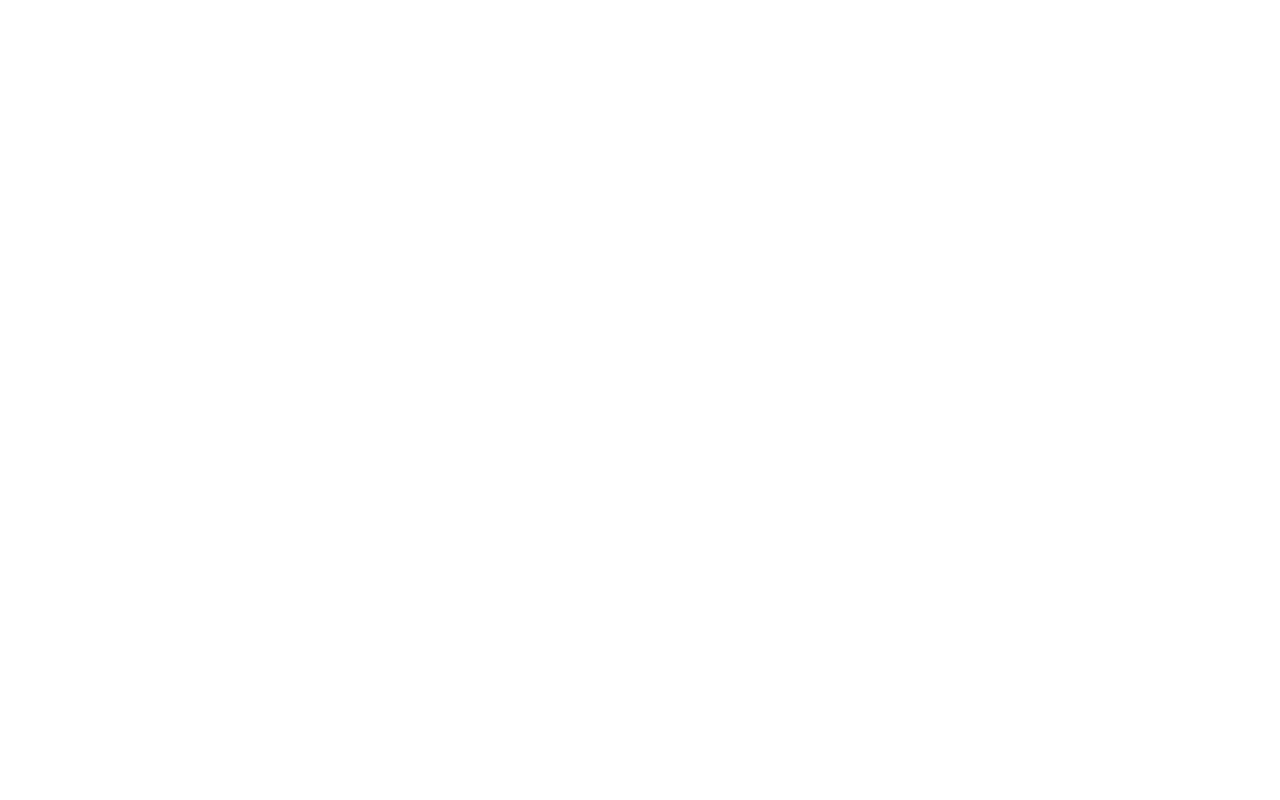
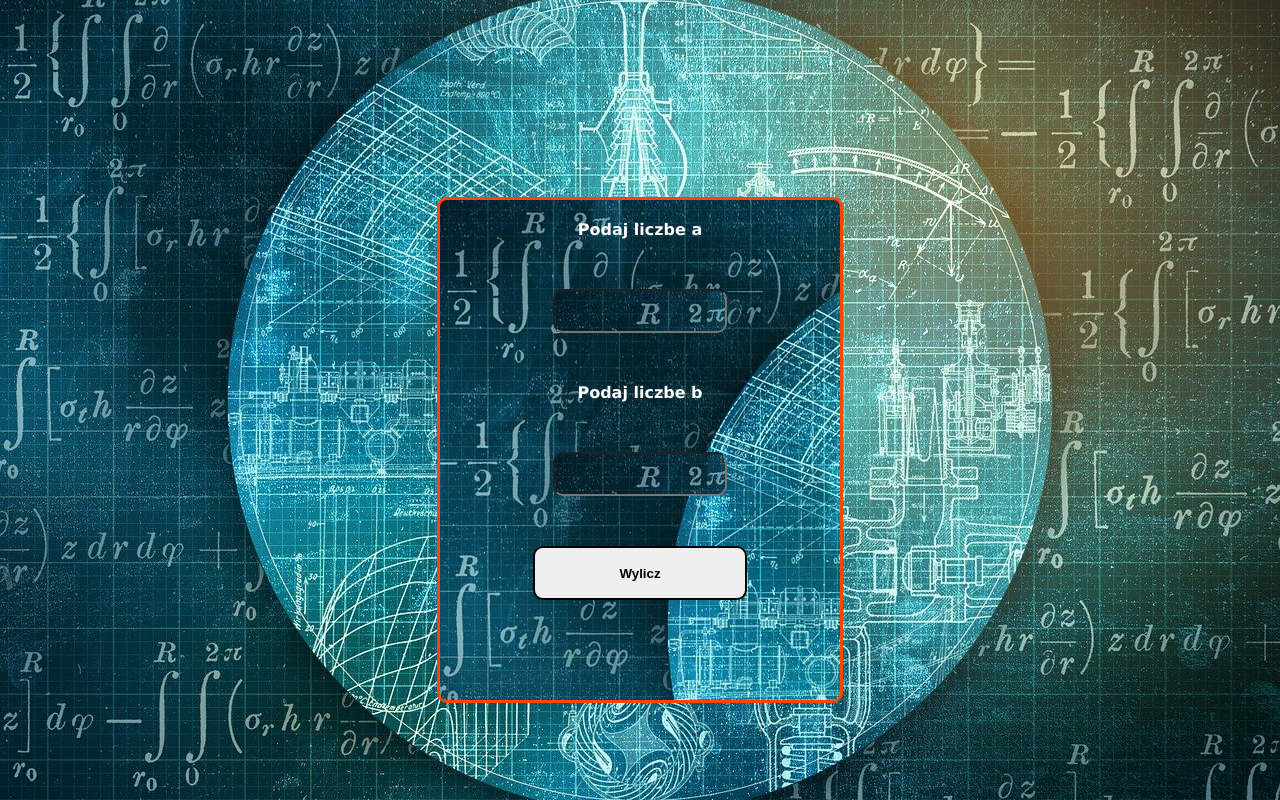
Before and after one commit to faustyna77/faustyna77.math_discret, a plain HTML site: page euklides.html in a window 1280 px wide. Drawn offline with Linux system fonts and the light colour scheme.

Commit message:
second update

```diff
--- a/euklides.html
+++ b/euklides.html
@@ -3,9 +3,23 @@
 <head>
     <meta charset="UTF-8">
     <meta name="viewport" content="width=device-width, initial-scale=1.0">
-    <title>Document</title>
+    <title>Euklides</title>
+    <link rel="stylesheet" href="style2.css">
 </head>
 <body>
+    <div class="wrapper">
+    <p>Podaj liczbe a</p>
+    <input  type="number" class="numberA">
+    <p>Podaj liczbe b</p>
+    <input type="number" class="numberB">
+    <button class="btncount"> Wylicz </button>
+
+    <div class="results">
+
+    </div>
+</div>
+
+    <script src="script2.js"></script>
 
 </body>
 </html>
--- /dev/null
+++ b/script2.js
@@ -0,0 +1,43 @@
+const numberA=document.querySelector('.numberA')
+const numberB=document.querySelector('.numberB')
+const btncount=document.querySelector('.btncount')
+const results=document.querySelector('.results')
+
+const input=document.querySelector('input')
+
+function euclideanAlgorithm(a, b) {
+    // Make sure a and b are positive integers
+    a = Math.abs(a);
+    b = Math.abs(b);
+
+    while (b !== 0) {
+      const remainder = a % b;
+      a = b;
+      b = remainder;
+    }
+
+    return a;
+  }
+
+const funccheck=()=>
+{
+   let numbera=numberA.value
+   let numberb=numberB.value
+   const respond=euclideanAlgorithm(numbera,numberb)
+   if(numbera!=='' && numberb!=='')
+   {
+   results.textContent=`Największy wspólny dzielnik liczba ${numbera} i ${numberb} to ${respond}`
+   numberA.style.borderColor="white"
+   numberB.style.borderColor='white'
+   }else if(numbera==='' && numberb==='')
+   {
+    results.textContent='Podaj liczby dla, których chcesz wyznaczyć NWD'
+    numberA.style.borderColor="red"
+    numberB.style.borderColor='red'
+   }
+
+};
+
+
+
+btncount.addEventListener('click', funccheck);
--- /dev/null
+++ b/style2.css
@@ -0,0 +1,105 @@
+*
+{
+    box-sizing: content-box;
+    margin:0;
+    padding: 0;
+}
+
+body{
+    font-family: Verdana, Geneva, Tahoma, sans-serif;
+
+    background-image: url('img/blueprin1280.jpg');
+
+    background-attachment: fixed;
+    background-position: center;
+    background-size: cover;
+}
+
+p{
+    margin:20px;
+}
+.wrapper
+{
+    background-image: url('img/blueprin1280.jpg');
+    background-color: rgba(0,0,0,0.8);
+
+
+    display: flex;
+    flex-direction: column;
+
+    justify-content: center;
+    align-items: center;
+
+    border: 3px solid orangered;
+    margin-top: 50px;
+    height: 500px;
+    width: 400px;
+
+    border-radius: 10px;
+    position: absolute;
+    top:50%;
+    left:50%;
+    transform: translate(-50%,-50%);
+
+    color:white;
+    font-weight: bold;
+    font-size: 16px;
+}
+
+input{
+    display: flex;
+    flex-direction: column;
+    text-align: center;
+    justify-content: center;
+    height:50px;
+    width: 150px;
+    background-color: aliceblue;
+    padding: 10px;
+
+    background-image: url('img/blueprin1280.jpg');
+    left:50%;
+    border-radius: 10px;
+    margin:30px;
+    color:white;
+    font-weight: bold;
+
+
+}
+
+
+.btncount
+{
+    width: 200px;
+    height: 100px;
+    border-radius: 10px;
+    color:black;
+    border:2px solid black;
+    left:50%;
+    padding: 5px;
+    margin:20px;
+    font-weight: bold;
+    transition: 0.7s;
+
+}
+
+.btncount:hover
+{
+    background-image: url('img/blueprin1280.jpg');
+    color:white;
+    font-weight: bold;
+
+}
+
+.results
+{
+    height:200px;
+    width: 150px;
+
+    margin-left:60px;
+    color:white;
+    font-size: 15px;
+    font-weight: bold;
+    display: flex;
+    flex-direction: row;
+    justify-content: center;
+}
```
Also changed, not shown: index.html (+1 -1 lines), script.js (+8 -1 lines), img/blueprin1280.jpg (added).
